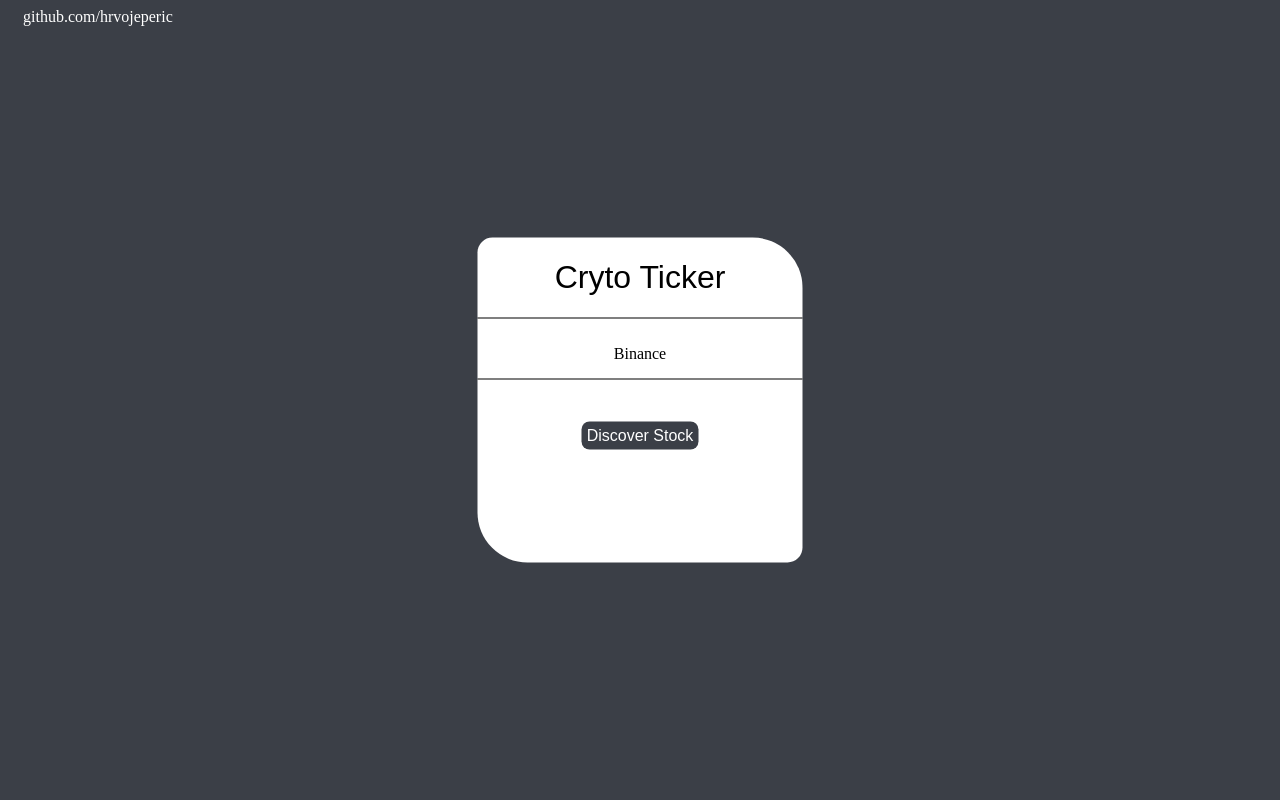
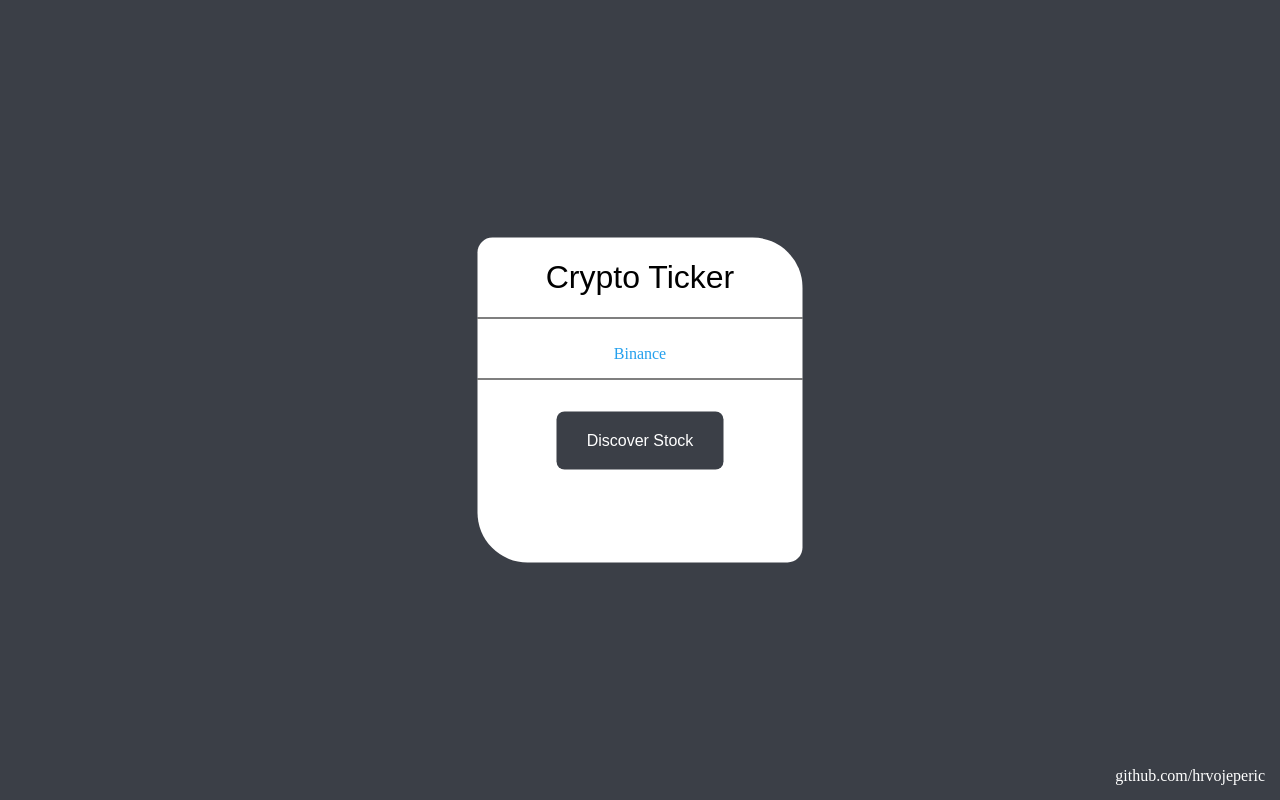
Before and after one commit to hrvojeperic/discover-stocks, a React (Create React App) app: page / in a window 1280 px wide. Built offline with nearby package versions, Linux system fonts and the light colour scheme; no server answers.

Commit message:
before test

```diff
--- a/src/Components/DiscoverStocks.js
+++ b/src/Components/DiscoverStocks.js
@@ -52,11 +52,12 @@ class DiscoverStocks extends Component {
     render() {
         return (
             <div>
+
                 <div><a className="githubLink" target="_blank" rel="noopener noreferrer" href={'https://github.com/hrvojeperic'}>github.com/hrvojeperic</a></div>
                 <div className="stockBox">
 
                     <div>
-                        <h1>Cryto Ticker</h1>
+                        <h1>Crypto Ticker</h1>
                     </div>
 
 
--- a/src/styles/stockStyles.css
+++ b/src/styles/stockStyles.css
@@ -9,6 +9,11 @@
     width: 325px;
     height: 325px;
     border-radius: 15px 50px;
+}
+
+.stockBox:hover {
+    color: orange;
+    background: red;
 }
 
 .line {
@@ -24,17 +29,17 @@
     background-color: #3b3f47;
     border: none;
     color: white;
-    padding: 5px;
+    padding: 20px 30px;
     text-align: center;
     text-decoration: none;
     display: inline-block;
     font-size: 16px;
-    margin: 25px 2px;
+    margin: 15px 10px;
     border-radius: 8px;
 }
 
 .binanceLink {
-    color: black;
+    color: #24A0ED;
     text-decoration: none;
 }
 
@@ -44,11 +49,12 @@
 }
 
 .githubLink { /* github link */
-    top: 0px;
-    right: 0px;
-    padding: 11px 15px;
+    padding: 15px 15px;
     color: white;
     text-decoration: none;
+    position: fixed;
+    bottom: 0px;
+    right: 0px;
 }
 
 .githubLink:hover { /* hover github link */
@@ -65,4 +71,5 @@ h2 {
     font-weight: bold;
     font-size: 30px;
     font-family: 'Roboto', sans-serif;
+    color: #2C5F2D;
 }
```
Also changed, not shown: 1 other file (tests, documents, lock files or other folders).
